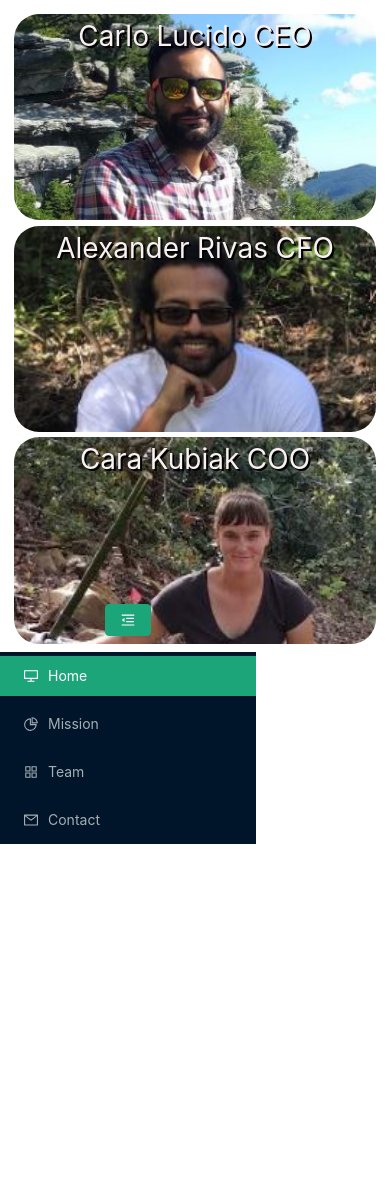
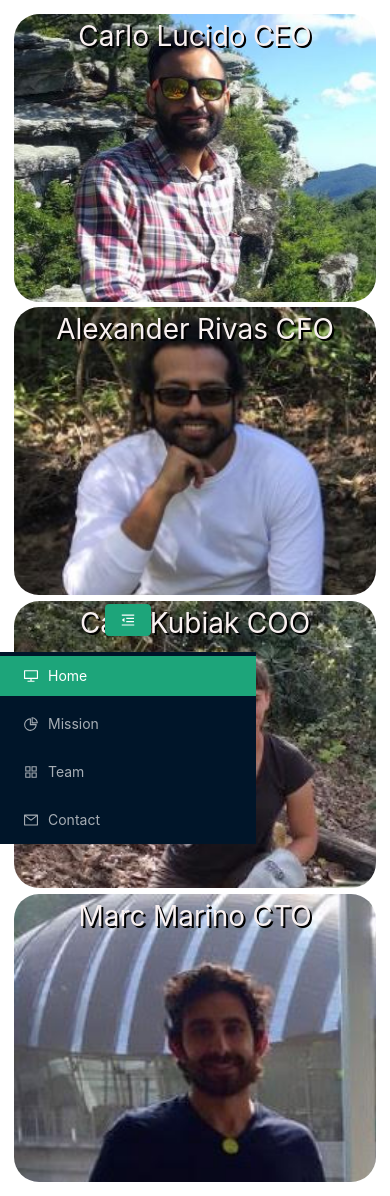
Before and after one commit to CJLucido/Lucid-Consulting, a React (Create React App) app in the folder lucid-fe/: page /team in a window 390 px wide. Before the commit the page ends 858 px from the top, so only its background shows below. Built offline with nearby package versions, Linux system fonts and the light colour scheme.

Commit message:
Added Marc to team, added padding to p tag on address, reoptimized team for mobile

```diff
--- a/lucid-fe/package.json
+++ b/lucid-fe/package.json
@@ -2,6 +2,7 @@
   "name": "lucid-fe",
   "version": "0.1.0",
   "private": true,
+  "homepage": "http://consulting-lucid.com",
   "dependencies": {
     "@craco/craco": "^5.6.4",
     "@testing-library/jest-dom": "^4.2.4",
--- a/lucid-fe/public/less/pg-team.less
+++ b/lucid-fe/public/less/pg-team.less
@@ -18,10 +18,10 @@ section#team .grid-team{
     @media (max-width: 600px) {
       .grid-team{
       grid-template-columns: 1fr;
-      grid-template-rows: 1fr 1fr 1fr 1fr;
+      grid-template-rows: 1fr;
        margin: 1em;
        grid-gap: 1em;
-       min-height: 100vh;
+       min-height: 140vh;
       }
 
     }
@@ -96,7 +96,7 @@ section#team .grid-team{
     @media (max-width: 600px) {
       .grid-team .grid-box {
         display:grid;
-        grid-template-rows: 1fr 1fr 1fr;
+        grid-template-rows: 1fr 1fr 1fr 1fr;
         //background-color: rgb(187, 106, 169);
         grid-gap: .4em;
         }
@@ -122,6 +122,11 @@ section#team .grid-team{
 
       .cfo {
         background-image: url("@{images}/AlexCFO.JPG");
+        background-repeat: no-repeat;
+        background-size: cover;
+      }
+      .cto {
+        background-image: url("@{images}/MarcCTO.JPG");
         background-repeat: no-repeat;
         background-size: cover;
       }
@@ -152,6 +157,11 @@ section#team .grid-team{
     background-size: cover;
   }
 
+  .cto {
+    background-image: url("@{images}/MarcCTO.JPG");
+    background-repeat: no-repeat;
+    background-size: cover;
+  }
 }
 }
 
--- a/lucid-fe/src/components/Pages/03-TeamPage.js
+++ b/lucid-fe/src/components/Pages/03-TeamPage.js
@@ -46,6 +46,9 @@ function TeamPage(props){
                             {/* <img src={Cara}/> */}
                             <p>Cara Kubiak COO</p>
                         </div>
+                        <div class="flex-box-team cto s3-c-team-link orange">
+                            <p>Marc Marino CTO</p>
+                        </div>
                     </div>
                     <div class="flex-box-team2 s3-b-team-statement">
                     <h1>We look forward to solving your problem!</h1>
--- a/lucid-fe/src/components/Pages/10-ContactPage.js
+++ b/lucid-fe/src/components/Pages/10-ContactPage.js
@@ -52,7 +52,7 @@ function ContactPage(props){
                                 <p>Lucid Consulting, L.L.C.</p>
                                 <p>500 Westover Dr.</p>
                                 <p>Unit#14157,</p>
-                                <p>Sanford, NC 27330</p>
+                                <p class= "s9-d-info3">Sanford, NC 27330</p>
                                 </div>
                             <div class="s9-d-info">
                                 <p>828.222.0895</p>
--- a/lucid-fe/src/index.css
+++ b/lucid-fe/src/index.css
@@ -280,10 +280,10 @@ section#team .grid-team {
 @media (max-width: 600px) {
   .grid-team {
     grid-template-columns: 1fr;
-    grid-template-rows: 1fr 1fr 1fr 1fr;
+    grid-template-rows: 1fr;
     margin: 1em;
     grid-gap: 1em;
-    min-height: 100vh;
+    min-height: 140vh;
   }
 }
 @media (min-width: 601px) {
@@ -332,7 +332,7 @@ section#team .grid-team {
 @media (max-width: 600px) {
   .grid-team .grid-box {
     display: grid;
-    grid-template-rows: 1fr 1fr 1fr;
+    grid-template-rows: 1fr 1fr 1fr 1fr;
     grid-gap: 0.4em;
   }
 }
@@ -356,6 +356,11 @@ section#team .grid-team {
     background-repeat: no-repeat;
     background-size: cover;
   }
+  .s3-a-team-links .cto {
+    background-image: url("./imgs/MarcCTO.JPG");
+    background-repeat: no-repeat;
+    background-size: cover;
+  }
 }
 @media (max-width: 600px) {
   .s3-a-team-links {
@@ -374,6 +379,11 @@ section#team .grid-team {
   }
   .s3-a-team-links .cfo {
     background-image: url("./imgs/AlexCFO.JPG");
+    background-repeat: no-repeat;
+    background-size: cover;
+  }
+  .s3-a-team-links .cto {
+    background-image: url("./imgs/MarcCTO.JPG");
     background-repeat: no-repeat;
     background-size: cover;
   }
@@ -711,3 +721,13 @@ section#contact .grid-contact {
     display: none;
   }
 }
+@media screen and (min-width: 601px) {
+  .s9-d-info3 {
+    padding-bottom: 2em;
+  }
+}
+@media screen and (max-width: 600px) {
+  .s9-d-info3 {
+    padding-bottom: auto;
+  }
+}
```
Also changed, not shown: lucid-fe/public/less/pg-contact.less (+12 -0 lines), lucid-fe/src/imgs/MarcCTO.JPG (added).
